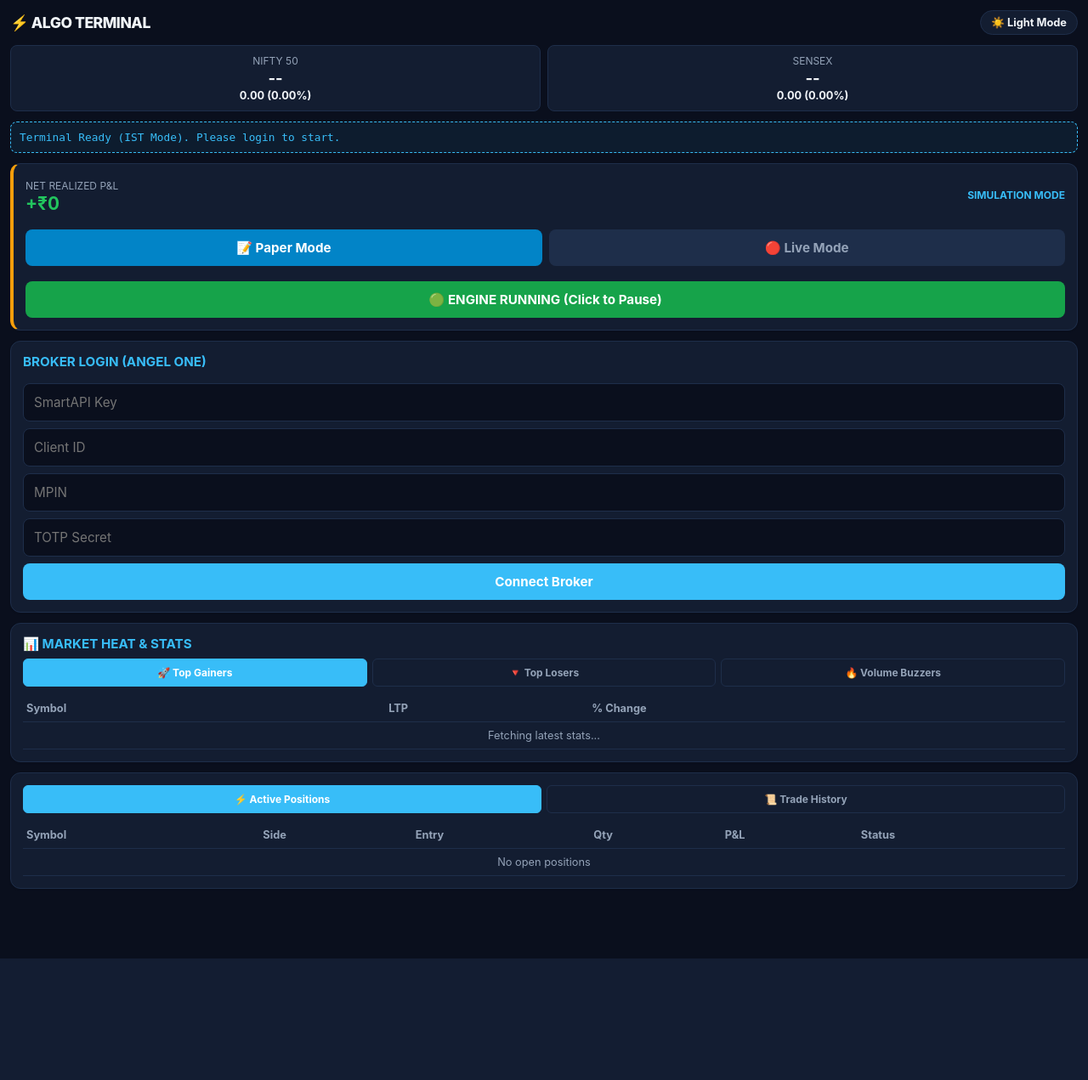
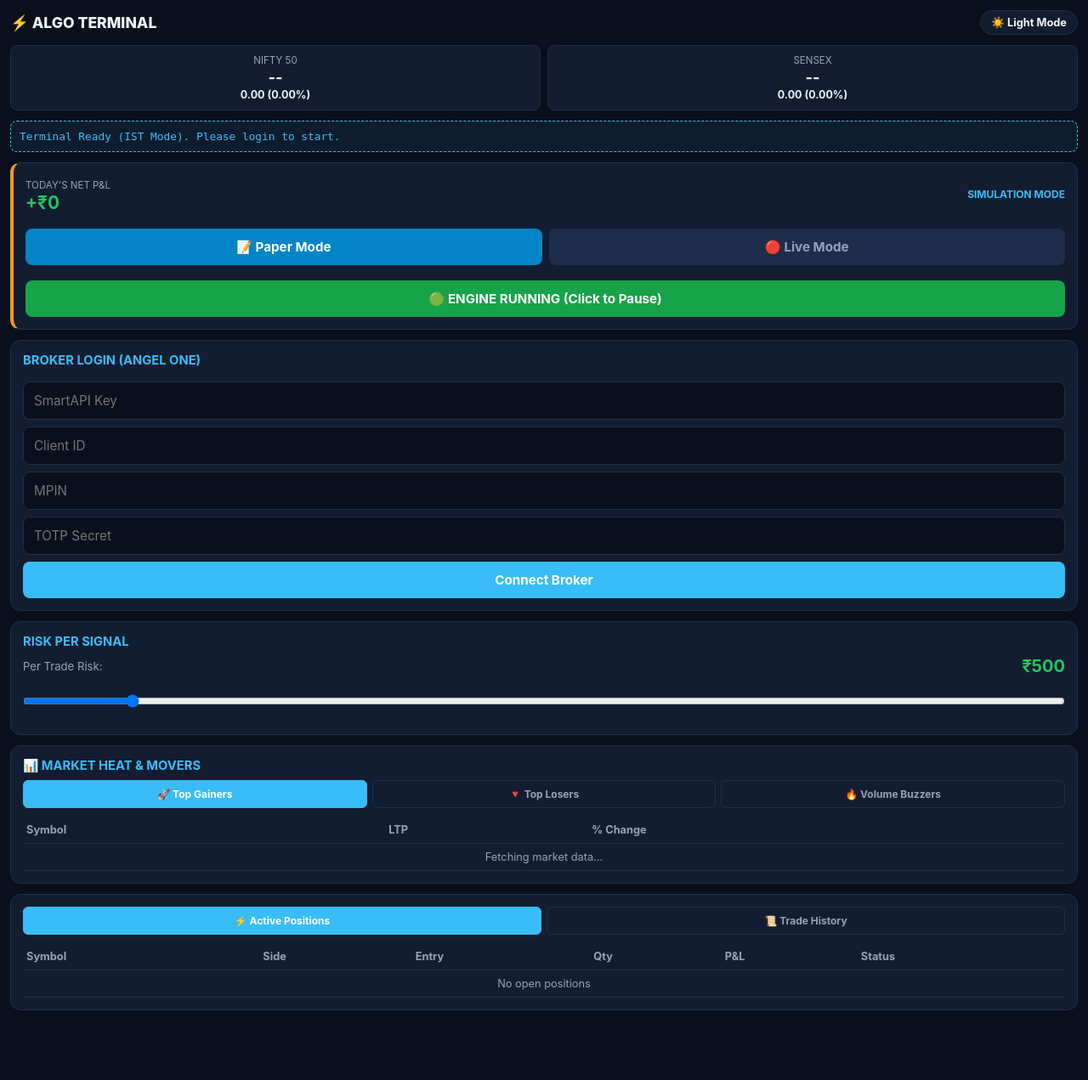
Before and after one commit to cc2132334-lab/angel-fno-algo, a Flask app: page / in a window 1280 px wide. Shown: the whole page at 85% size. Before the commit the page ends 1128 px from the top, so only its background shows below. Run offline with Flask 3, Linux system fonts and the light colour scheme; data that the repository does not hold is empty.

Commit message:
Update index.html

```diff
--- a/templates/index.html
+++ b/templates/index.html
@@ -14,7 +14,7 @@
             --accent: #38bdf8;
             --up: #22c55e;
             --down: #ef4444;
-            --table-row-hover: #17243c;
+            --table-hover: #17243c;
         }
 
         [data-theme="light"] {
@@ -26,13 +26,13 @@
             --accent: #0284c7;
             --up: #16a34a;
             --down: #dc2626;
-            --table-row-hover: #f1f5f9;
+            --table-hover: #f1f5f9;
         }
 
         * { box-sizing: border-box; margin: 0; padding: 0; font-family: -apple-system, BlinkMacSystemFont, "Segoe UI", Roboto, sans-serif; transition: background 0.2s, color 0.2s; }
         body { background: var(--bg); color: var(--text-main); padding: 12px; padding-bottom: 70px; }
-        .card { background: var(--card-bg); border-radius: 12px; padding: 14px; margin-bottom: 12px; border: 1px solid var(--border); box-shadow: 0 1px 3px rgba(0,0,0,0.05); }
-        h2 { font-size: 0.95rem; color: var(--accent); margin-bottom: 8px; text-transform: uppercase; }
+        .card { background: var(--card-bg); border-radius: 12px; padding: 14px; margin-bottom: 12px; border: 1px solid var(--border); }
+        h2 { font-size: 0.92rem; color: var(--accent); margin-bottom: 8px; text-transform: uppercase; }
         input, button { width: 100%; padding: 12px; border-radius: 8px; border: 1px solid var(--border); background: var(--bg); color: var(--text-main); margin-top: 8px; font-size: 0.95rem; }
         button { font-weight: bold; border: none; cursor: pointer; }
 
@@ -41,9 +41,9 @@
 
         .ticker-bar { display: flex; gap: 8px; margin-bottom: 12px; }
         .ticker-box { flex: 1; background: var(--card-bg); border: 1px solid var(--border); border-radius: 8px; padding: 10px; text-align: center; }
-        .ticker-name { font-size: 0.75rem; color: var(--text-muted); }
+        .ticker-name { font-size: 0.72rem; color: var(--text-muted); }
         .ticker-val { font-size: 1.15rem; font-weight: bold; margin-top: 2px; }
-        .ticker-chg { font-size: 0.8rem; font-weight: bold; margin-top: 2px; }
+        .ticker-chg { font-size: 0.78rem; font-weight: bold; margin-top: 2px; }
 
         .status-box { background: rgba(56, 189, 248, 0.08); color: var(--accent); padding: 10px; border-radius: 8px; font-size: 0.8rem; font-family: monospace; border: 1px dashed var(--accent); margin-bottom: 12px; }
 
@@ -51,10 +51,10 @@
         .tab-btn { flex: 1; padding: 8px; font-size: 0.75rem; background: var(--card-bg); border: 1px solid var(--border); color: var(--text-muted); border-radius: 6px; white-space: nowrap; margin-top: 0; }
         .tab-btn.active { background: var(--accent); color: white; border-color: var(--accent); }
 
-        table { width: 100%; border-collapse: collapse; font-size: 0.8rem; margin-top: 8px; }
+        table { width: 100%; border-collapse: collapse; font-size: 0.8rem; margin-top: 6px; }
         th, td { padding: 8px 4px; text-align: left; border-bottom: 1px solid var(--border); }
         th { color: var(--text-muted); }
-        tr:hover { background: var(--table-row-hover); }
+        tr:hover { background: var(--table-hover); }
 
         .up-text { color: var(--up); }
         .down-text { color: var(--down); }
@@ -65,10 +65,11 @@
 <body data-theme="dark">
 
     <div class="header-bar">
-        <h1 style="font-size: 1.1rem; font-weight: 800; letter-spacing: -0.5px;">⚡ ALGO TERMINAL</h1>
+        <h1 style="font-size: 1.1rem; font-weight: 800;">⚡ ALGO TERMINAL</h1>
         <button class="theme-btn" onclick="toggleTheme()" id="theme-btn">☀️ Light Mode</button>
     </div>
 
+    <!-- 1. Live Index Ticker -->
     <div class="ticker-bar">
         <div class="ticker-box">
             <div class="ticker-name">NIFTY 50</div>
@@ -82,12 +83,13 @@
         </div>
     </div>
 
-    <div class="status-box" id="system-status">System Initializing...</div>
+    <div class="status-box" id="system-status">Terminal Initializing...</div>
 
+    <!-- 2. Master Controls -->
     <div class="card" style="border-left: 4px solid #f59e0b;">
         <div style="display: flex; justify-content: space-between; align-items: center; margin-bottom: 10px;">
             <div>
-                <span style="font-size: 0.75rem; color: var(--text-muted);">NET REALIZED P&L</span>
+                <span style="font-size: 0.72rem; color: var(--text-muted);">TODAY'S NET P&L</span>
                 <div id="pnl-display" style="font-size: 1.3rem; font-weight: bold; color: var(--text-muted);">₹0.00</div>
             </div>
             <div id="mode-badge" style="font-size: 0.75rem; font-weight: bold; color: var(--accent);">SIMULATION MODE</div>
@@ -99,6 +101,7 @@
         <button id="btn-engine" onclick="toggleEngine()" style="background: #16a34a; color: white;">🟢 ENGINE RUNNING (Click to Pause)</button>
     </div>
 
+    <!-- 3. Angel One Login Form -->
     <div class="card" id="login-card">
         <h2>Broker Login (Angel One)</h2>
         <input type="text" id="api_key" placeholder="SmartAPI Key">
@@ -108,23 +111,35 @@
         <button style="background: var(--accent); color: white;" onclick="login()">Connect Broker</button>
     </div>
 
+    <!-- 4. Risk Allocator Slider -->
     <div class="card">
-        <h2>📊 Market Heat & Stats</h2>
+        <h2>Risk Per Signal</h2>
+        <div style="display: flex; justify-content: space-between; align-items: center;">
+            <label style="font-size: 0.82rem; color: var(--text-muted);">Per Trade Risk:</label>
+            <span id="risk-val" style="color: var(--up); font-size: 1.25rem; font-weight: bold;">₹500</span>
+        </div>
+        <input type="range" id="risk-slider" min="50" max="5000" step="50" value="500" oninput="changeRisk(this.value)">
+    </div>
+
+    <!-- 5. Market Heat & Stats -->
+    <div class="card">
+        <h2>📊 Market Heat & Movers</h2>
         <div class="tabs">
             <button class="tab-btn active" onclick="switchStatsTab('gainers', this)">🚀 Top Gainers</button>
             <button class="tab-btn" onclick="switchStatsTab('losers', this)">🔻 Top Losers</button>
             <button class="tab-btn" onclick="switchStatsTab('volume', this)">🔥 Volume Buzzers</button>
         </div>
-        <table id="stats-table">
+        <table>
             <thead>
                 <tr><th>Symbol</th><th>LTP</th><th>% Change</th></tr>
             </thead>
             <tbody id="stats-body">
-                <tr><td colspan="3" style="text-align:center; color: var(--text-muted);">Connecting to market stream...</td></tr>
+                <tr><td colspan="3" style="text-align:center; color: var(--text-muted);">Fetching market data...</td></tr>
             </tbody>
         </table>
     </div>
 
+    <!-- 6. Active Trades & Historical Logs -->
     <div class="card">
         <div class="tabs">
             <button class="tab-btn active" onclick="switchTradesTab('active', this)">⚡ Active Positions</button>
@@ -145,10 +160,10 @@
         <div id="history-view" style="display: none;">
             <table>
                 <thead>
-                    <tr><th>Time</th><th>Symbol</th><th>Side</th><th>Entry/Exit</th><th>Net P&L</th><th>Result</th></tr>
+                    <tr><th>Time</th><th>Symbol</th><th>Side</th><th>Entry/Exit</th><th>P&L</th><th>Result</th></tr>
                 </thead>
                 <tbody id="history-body">
-                    <tr><td colspan="6" style="text-align:center; color: var(--text-muted);">No historical trades recorded yet</td></tr>
+                    <tr><td colspan="6" style="text-align:center; color: var(--text-muted);">No closed trades yet</td></tr>
                 </tbody>
             </table>
         </div>
@@ -205,6 +220,15 @@
                 btn.innerText = "🛑 ENGINE PAUSED (Click to Resume)";
                 btn.style.background = "#dc2626";
             }
+        }
+
+        async function changeRisk(val) {
+            document.getElementById('risk-val').innerText = '₹' + val;
+            await fetch('/api/set-risk', {
+                method: 'POST',
+                headers: {'Content-Type': 'application/json'},
+                body: JSON.stringify({risk: val})
+            });
         }
 
         async function switchMode(mode) {
@@ -269,7 +293,7 @@
             }
 
             if(list.length === 0) {
-                document.getElementById('stats-body').innerHTML = `<tr><td colspan="3" style="text-align:center; color:var(--text-muted);">Fetching latest stats...</td></tr>`;
+                document.getElementById('stats-body').innerHTML = `<tr><td colspan="3" style="text-align:center; color:var(--text-muted);">Fetching market data...</td></tr>`;
                 return;
             }
 
@@ -296,7 +320,7 @@
                 document.getElementById('system-status').innerText = data.status;
                 if(data.logged_in) document.getElementById('login-card').style.display = 'none';
 
-                // Real-time Index with % change
+                // Tickers
                 if(data.market_indices) {
                     const n = data.market_indices.NIFTY;
                     const s = data.market_indices.SENSEX;
@@ -316,15 +340,14 @@
                     }
                 }
 
-                // Total PnL
+                // P&L
                 const pnlElem = document.getElementById('pnl-display');
                 pnlElem.innerText = (data.total_pnl >= 0 ? '+₹' : '-₹') + Math.abs(data.total_pnl);
                 pnlElem.style.color = data.total_pnl >= 0 ? 'var(--up)' : 'var(--down)';
 
-                // Render Market Stats Tab
                 renderStats();
 
-                // Render Open Trades
+                // Active Trades
                 if(data.active_trades.length > 0) {
                     let html = '';
                     data.active_trades.forEach(t => {
@@ -342,7 +365,7 @@
                     document.getElementById('active-body').innerHTML = html;
                 }
 
-                // Render Trade History
+                // Trade History
                 if(data.trade_history.length > 0) {
                     let histHtml = '';
                     data.trade_history.forEach(h => {
```
